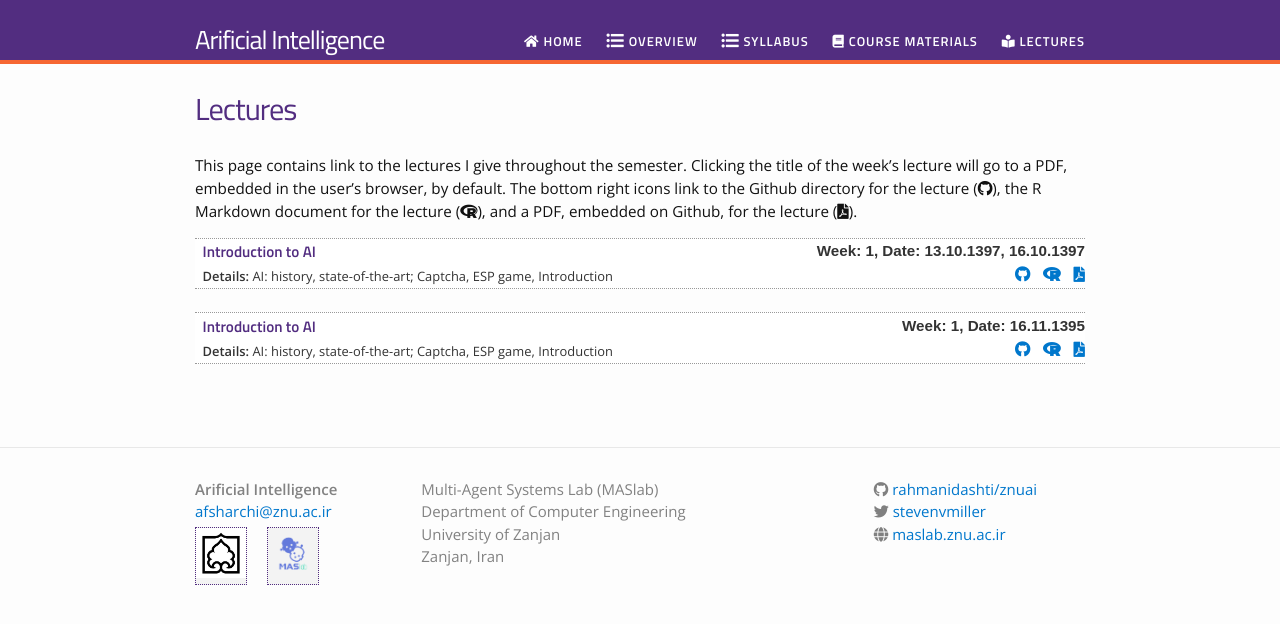
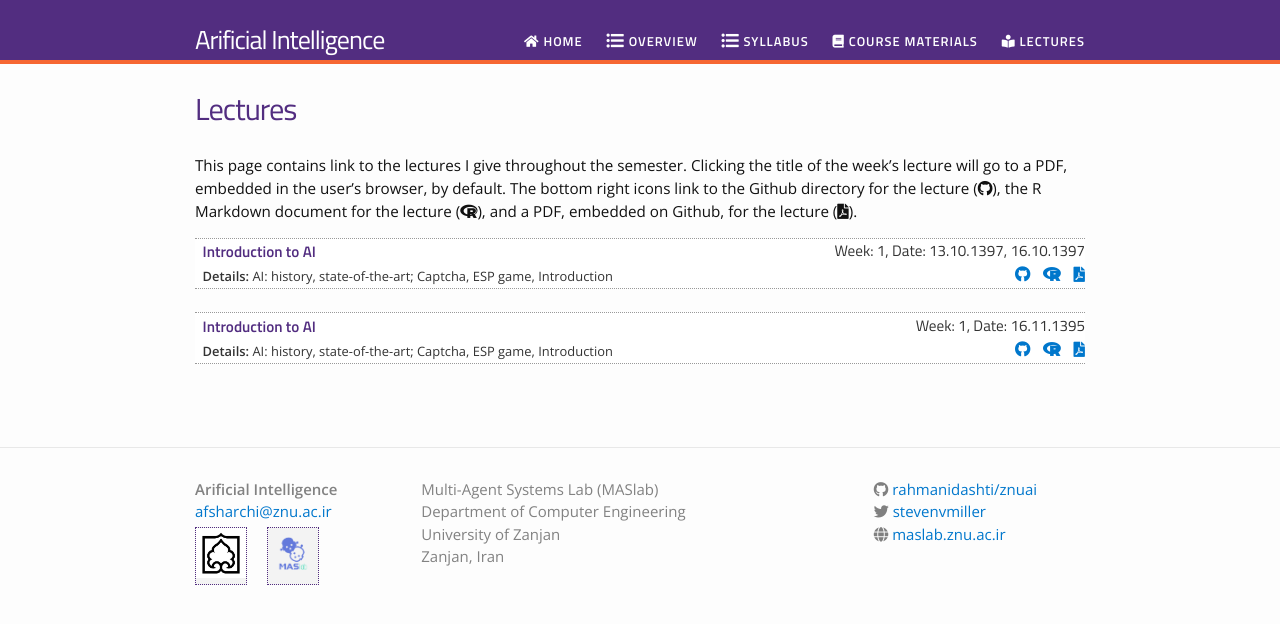
Before and after one commit to rahmanidashti/znuai, a Jekyll site: the page built from lectures.md, in a window 1280 px wide. Shown: the top 624 px of the page. Built offline with Jekyll 4.4.1, drawn with Linux system fonts in a browser that asks for light colours; nearby versions of some CDN libraries.

Commit message:
Update lectures.md

```diff
--- a/lectures.md
+++ b/lectures.md
@@ -12,9 +12,9 @@ This page contains link to the lectures I give throughout the semester. Clicking
 		<span>
 			<a href="{{ site.url }}/{{ lectures.dirname }}/{{ lectures.filename }}.pdf">{{ lectures.title }}</a>
 		</span>
-		<strong style="font-family: sans-serif; float:right">
+		<span style="font-size:100%; font-family: 'Titillium Web', sans-serif; float:right">
 			Week: {{ lectures.weeks }}, Date: {{ lectures.date }}
-		</strong>
+		</span>
 		<br>
 		<span class = "postlower">
 		<strong>Details:
```
